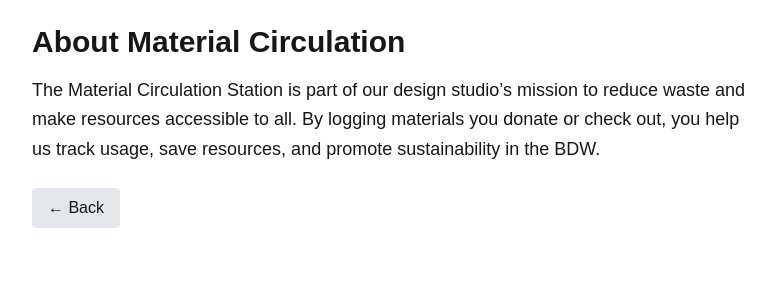
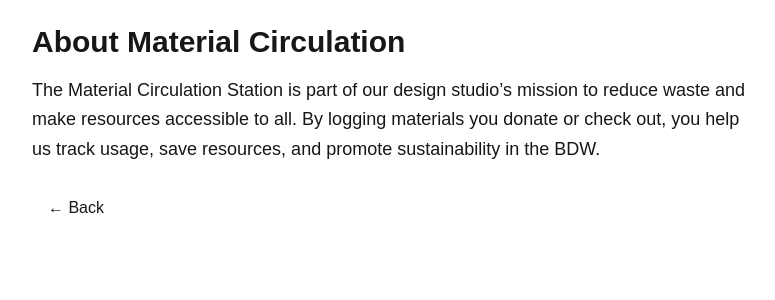
Before and after one commit to ckrenteras/materials-circulation, a Next.js app: page /about in a window 1280 px wide. Shown: the top 300 px of the page, without its empty margins (248-1023 px from the left). Built offline with nearby package versions, Linux system fonts and the light colour scheme.

Commit message:
changed back button color

```diff
--- a/src/pages/about.tsx
+++ b/src/pages/about.tsx
@@ -10,7 +10,7 @@ export default function AboutPage() {
         you help us track usage, save resources, and promote sustainability in the BDW.
       </p>
       <Link href="/" className="block mt-6">
-      <button className="px-4 py-2 bg-gray-200 rounded hover:bg-gray-300">
+      <button className="px-4 py-2 bg-black-200 rounded hover:bg-black-300">
         ← Back
       </button>
     </Link>
--- a/src/pages/log.tsx
+++ b/src/pages/log.tsx
@@ -79,7 +79,7 @@ export default function LogPage() {
         </button>
       </form>
       <Link href="/" className="block mt-6">
-      <button className="px-4 py-2 bg-gray-200 rounded hover:bg-gray-300">
+      <button className="px-4 py-2 bg-black-200 rounded hover:bg-black-300">
         ← Back
       </button>
     </Link>
```
